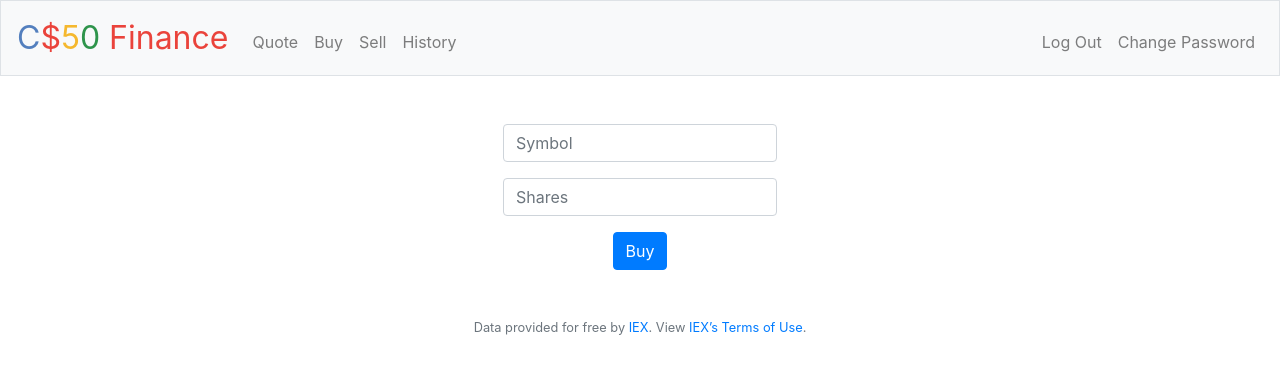
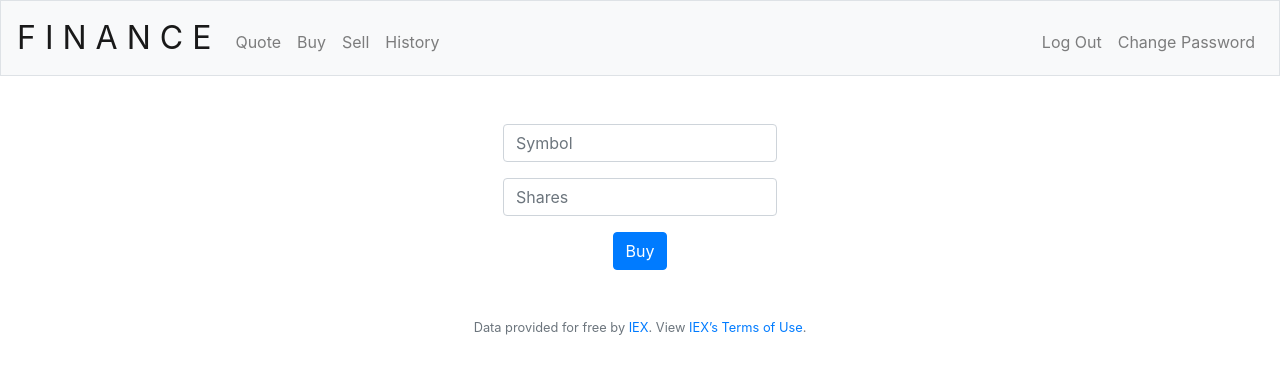
Before and after one commit to iladmiral/Finance-WebApp, a Flask app: page /buy in a window 1280 px wide. Shown: the top 374 px of the page. Run offline with Flask 2, Linux system fonts and the light colour scheme; a user stored in the database is signed in; some libraries are stand-ins or nearby versions.

Commit message:
Update logo & Fix the bug

```diff
--- a/application.py
+++ b/application.py
@@ -199,9 +199,8 @@ def reset():
         if not request.form.get("confirmpassword"):
             return apology("confirm new password")
         rows = db.execute("SELECT * FROM users WHERE id = :iduser", iduser=session["user_id"])
-        #That's not correctly working
-        #if not check_password_hash(rows[0]["hash"], request.form.get("password")):
-            #apology("provide a correct password")
+        if not check_password_hash(rows[0]["hash"], request.form.get("password")):
+            apology("provide a correct password")
         if request.form.get("newpassword") != request.form.get("confirmpassword"):
             return apology("new passwords not match")
         else:
--- a/requirements.txt
+++ b/requirements.txt
@@ -1,6 +1,4 @@
-
+cs50
 Flask
-
 Flask-Session
-
 requests
--- a/templates/layout.html
+++ b/templates/layout.html
@@ -20,14 +20,14 @@
         <script src="https://cdnjs.cloudflare.com/ajax/libs/popper.js/1.14.3/umd/popper.min.js"></script>
         <script src="https://maxcdn.bootstrapcdn.com/bootstrap/4.1.3/js/bootstrap.min.js"></script>
 
-        <title>C$50 Finance: {% block title %}{% endblock %}</title>
+        <title>Finance-Website: {% block title %}{% endblock %}</title>
 
     </head>
 
     <body>
 
         <nav class="navbar navbar-expand-md navbar-light bg-light border">
-            <a class="navbar-brand" href="/"><span class="blue">C</span><span class="red">$</span><span class="yellow">5</span><span class="green">0</span> <span class="red">Finance</span></a>
+            <a class="navbar-brand" href="/"><span class="black">F I N A N C E</span></a>
             <button aria-controls="navbar" aria-expanded="false" aria-label="Toggle navigation" class="navbar-toggler" data-target="#navbar" data-toggle="collapse" type="button">
                 <span class="navbar-toggler-icon"></span>
             </button>
```
Also changed, not shown: finance.db.
